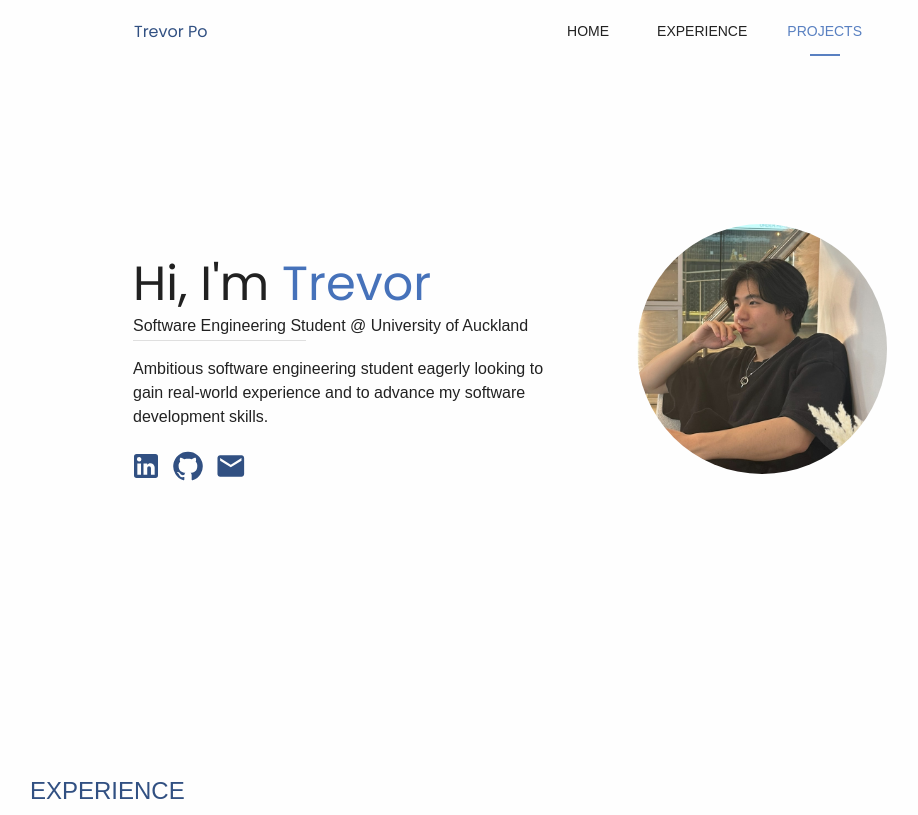
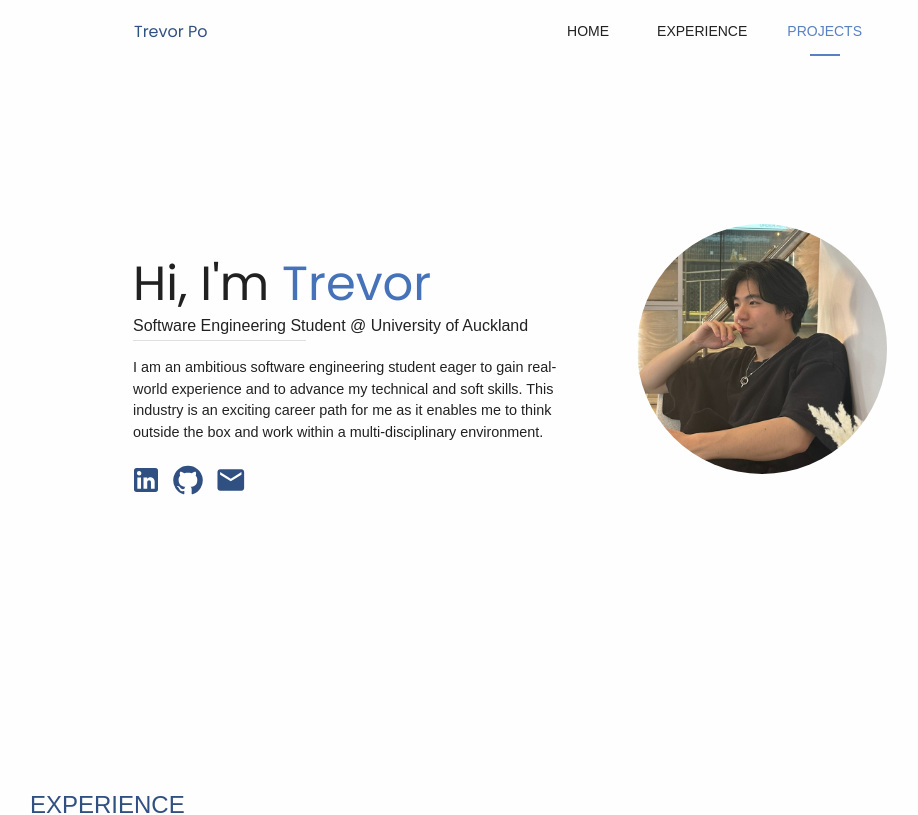
Before and after one commit to tpo920/my-portfolio, a React (Vite) app: page / in a window 1280 px wide. Shown: the top 815 px of the page, without its empty margins (130-1048 px from the left). Built offline with nearby package versions, Linux system fonts and the light colour scheme; a web font is replaced by a local one.

Commit message:
feat/Home bio update

```diff
--- a/src/pages/Home.jsx
+++ b/src/pages/Home.jsx
@@ -65,9 +65,10 @@ function Home({ onScrollChange }) {
             Software Engineering Student @ University of Auckland
           </Typography>
           <Divider sx={{ width: "40%", color: "primary.main" }} />
-          <Typography variant="body1" sx={{ mt: "1rem" }}>
-            Ambitious software engineering student eagerly looking to gain real-world experience and
-            to advance my software development skills.
+          <Typography variant="body1" sx={{ mt: "1rem", fontSize: "0.9rem" }}>
+            I am an ambitious software engineering student eager to gain real-world experience and to
+            advance my technical and soft skills. This industry is an exciting career path for me as
+            it enables me to think outside the box and work within a multi-disciplinary environment.
           </Typography>
           <Box sx={{ ml: "-0.5rem", mt: "1rem", display: "flex" }}>
             <Link
```
